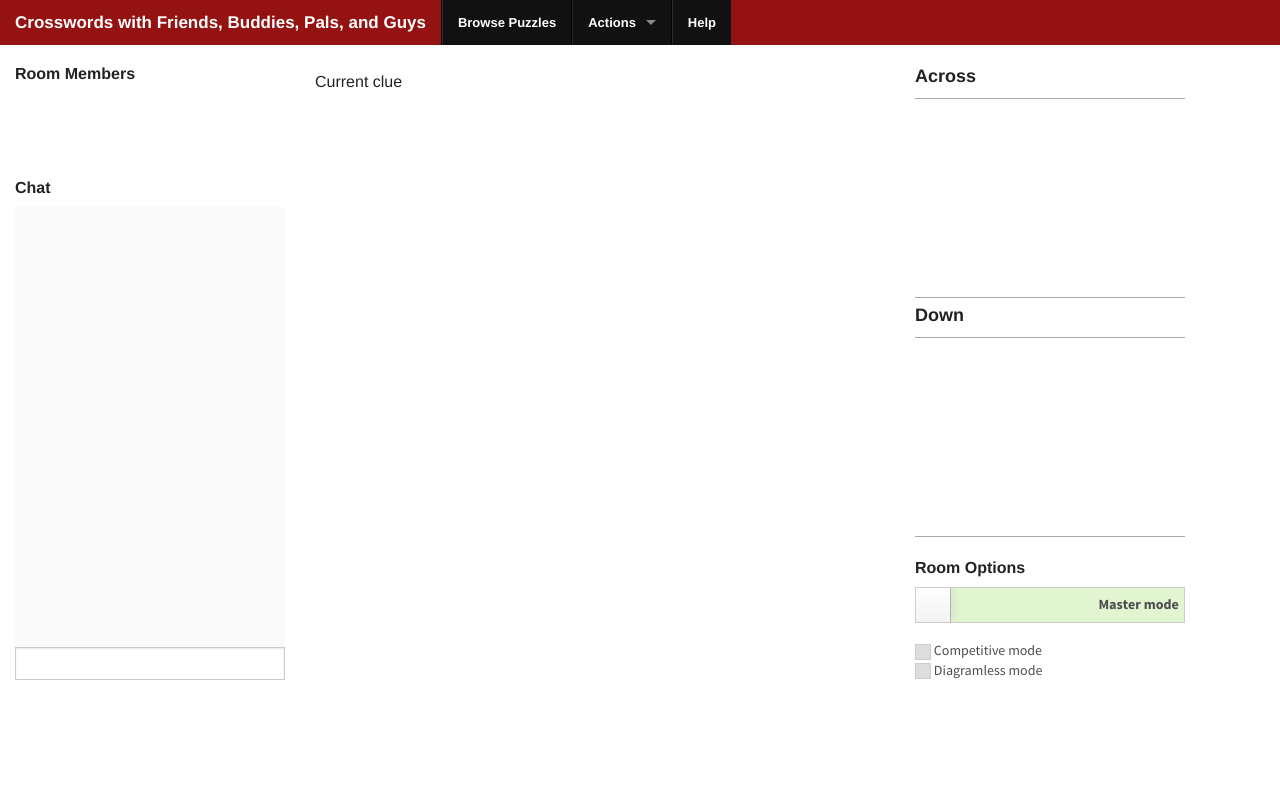
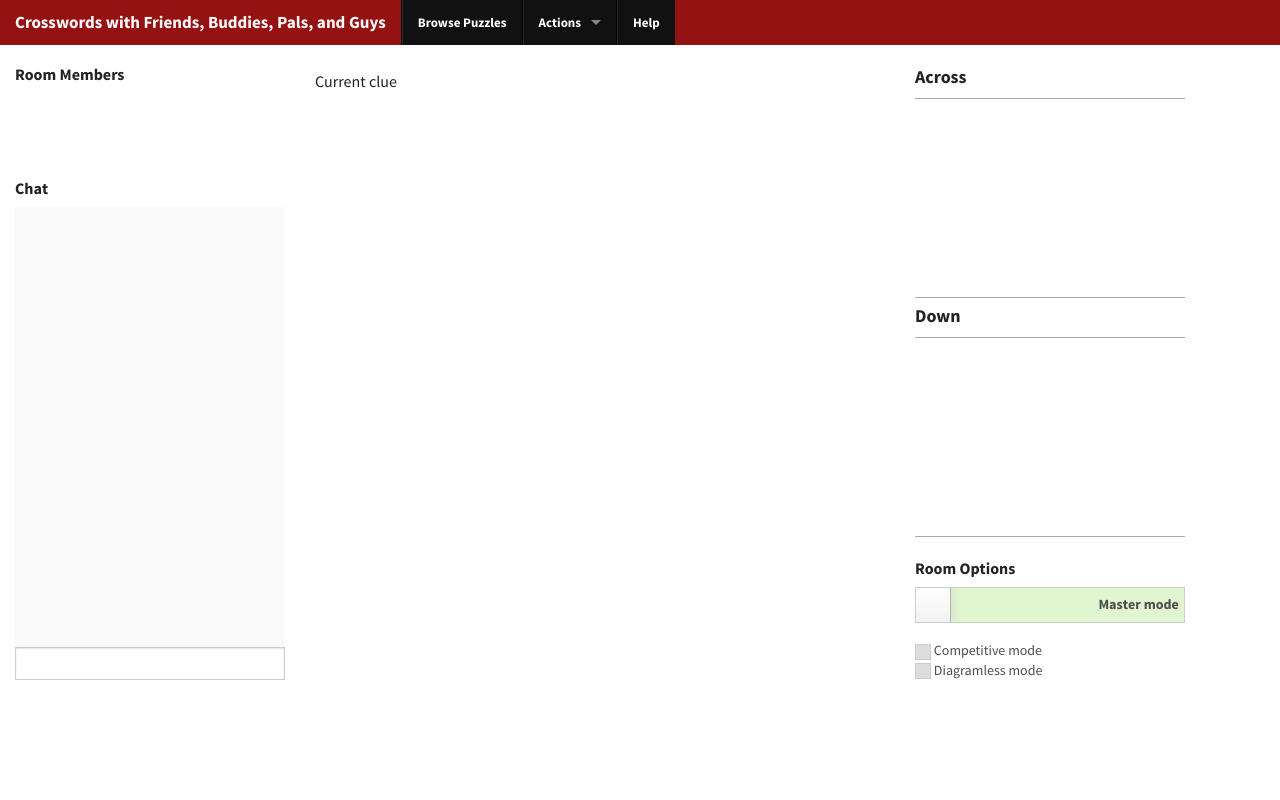
Before and after one commit to mcamac/crosswords, a Python web app: template templates/game.html in a window 1280 px wide. Run offline with Jinja, Linux system fonts and the light colour scheme; the template is opened without the code that fills it: most values are stand-ins (such as "Sample title", 1, 10 or a date in 2020).

Commit message:
Changed some CSS and username generation

```diff
--- a/server.py
+++ b/server.py
@@ -216,7 +216,8 @@ class PlayerWebSocket(tornado.websocket.WebSocketHandler):
     def open(self, room):
         print room
         self.room = room
-        self.name = ''.join(random.choice(string.ascii_uppercase + string.digits) for x in range(5))
+        # Generate alphabetic username (not alphanumeric)
+        self.name = ''.join(random.choice(string.ascii_uppercase) for x in range(5))
         print 'Opening', self.name
 
     def open2(self, username):
--- a/static/css/room.css
+++ b/static/css/room.css
@@ -22,6 +22,13 @@
 	font-style: italic;
 }
 
+
+/* Overrides font-family: Helvetica; set in foundation.css.
+   Helvetica just isn't my type...
+   ...heh. */
+body, h1, h2, h3, h4, h5, h6 {
+	font-family: 'Source Sans';
+}
 
 .top-bar {
 	background-color: rgb(148, 18, 18);
```
Also changed, not shown: 1 other file.
